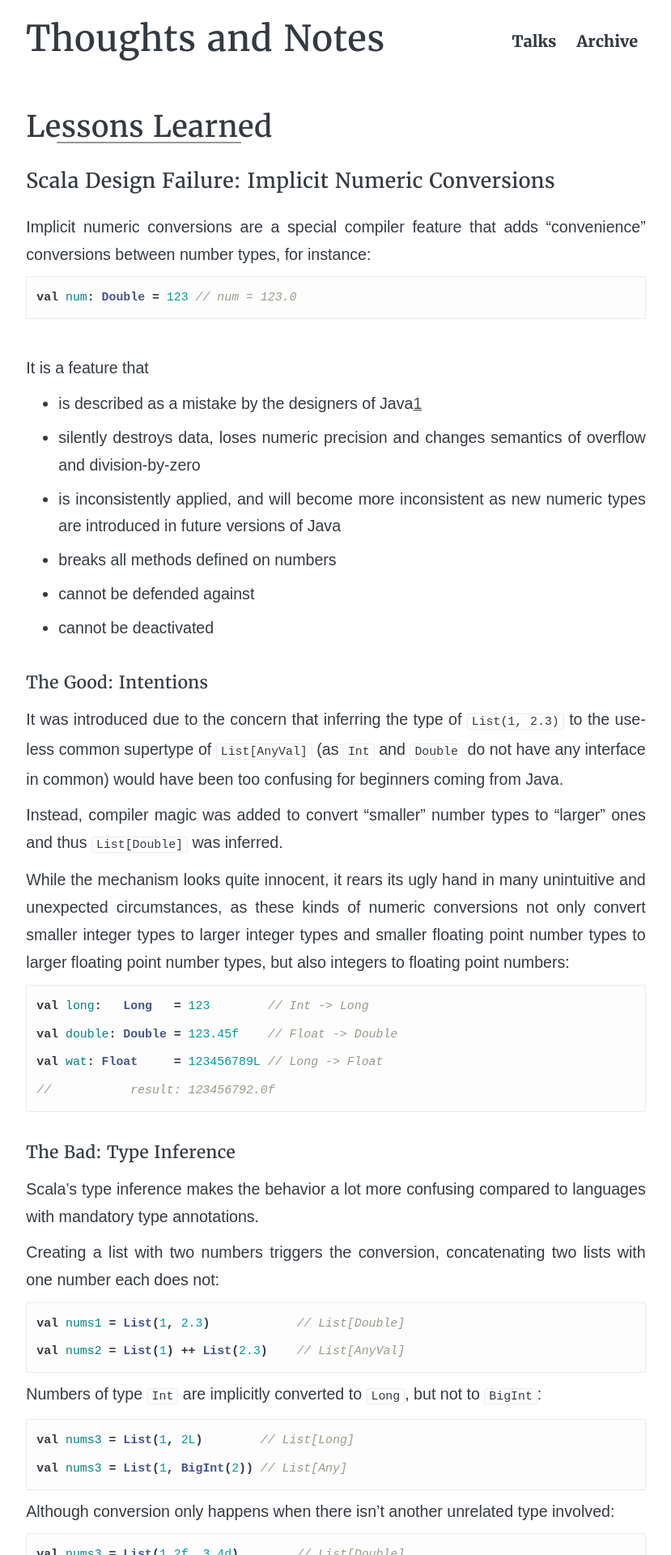
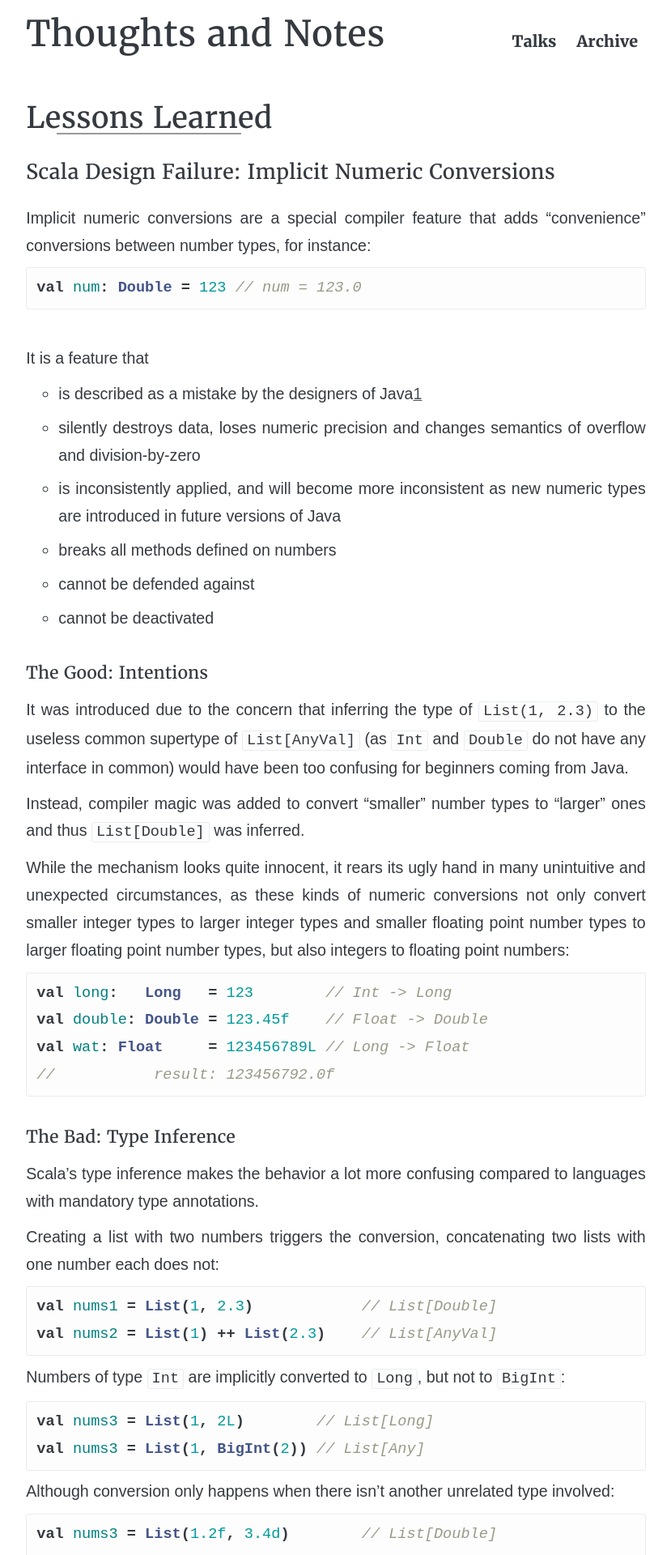
Before and after one commit to soc/soc.me, a Jekyll site: the page built from _lessons-learned/implicit-numeric-conversions.md, in a window 1280 px wide. Shown: the top 1920 px of the page at 81% size, without its empty margins (225-1054 px from the left). Built offline with Jekyll 4.4.1, drawn with Linux system fonts in a browser that asks for light colours; some web fonts are replaced.

Commit message:
Adjust font weight, fix font paths

```diff
--- a/_sass/base/_base.scss
+++ b/_sass/base/_base.scss
@@ -117,6 +117,10 @@
   }
 }
 
+ul {
+  list-style-type: circle;
+}
+
 // List options
 // -------------------------
 
@@ -166,7 +170,6 @@
 blockquote {
   margin-left: $base-line;
   padding-left: $base-line / 2;
-  letter-spacing: -1px;
   border-left: 2px solid $color-grey-medium;
   > :last-child {
     margin-bottom: 0;
@@ -200,7 +203,7 @@
 
 code {
   padding: 1px 5px;
-  font-size-adjust: 0.4;
+  font-size-adjust: 0.5;
 }
 
 pre {
--- a/_sass/config/_fonts.scss
+++ b/_sass/config/_fonts.scss
@@ -63,8 +63,8 @@
     font-stretch: normal;
     text-rendering: optimizeLegibility;
     src: local("Source Sans Pro ExtraLight"),
-         url('WOFF2/TTF/SourceSansPro-ExtraLight.ttf.woff2') format('woff2'),
-         url('WOFF/OTF/SourceSansPro-ExtraLight.otf.woff') format('woff');
+         url('../fonts/SourceSansPro-ExtraLight.otf.woff2') format('woff2'),
+         url('../fonts/SourceSansPro-ExtraLight.otf.woff') format('woff');
 }
 
 @font-face{
@@ -74,8 +74,8 @@
     font-stretch: normal;
     text-rendering: optimizeLegibility;
     src: local("Source Sans Pro ExtraLight Italic"),
-         url('WOFF2/TTF/SourceSansPro-ExtraLight-Italic.ttf.woff2') format('woff2'),
-         url('WOFF/OTF/SourceSansPro-ExtraLight-Italic.otf.woff') format('woff');
+         url('../fonts/SourceSansPro-ExtraLight-Italic.otf.woff2') format('woff2'),
+         url('../fonts/SourceSansPro-ExtraLight-Italic.otf.woff') format('woff');
 }
 
 @font-face{
@@ -85,8 +85,8 @@
     font-stretch: normal;
     text-rendering: optimizeLegibility;
     src: local("Source Sans Pro Light"),
-         url('WOFF2/TTF/SourceSansPro-Light.ttf.woff2') format('woff2'),
-         url('WOFF/OTF/SourceSansPro-Light.otf.woff') format('woff');
+         url('../fonts/SourceSansPro-Light.otf.woff2') format('woff2'),
+         url('../fonts/SourceSansPro-Light.otf.woff') format('woff');
 }
 
 @font-face{
@@ -96,8 +96,8 @@
     font-stretch: normal;
     text-rendering: optimizeLegibility;
     src: local("Source Sans Pro Light Italic"),
-         url('WOFF2/TTF/SourceSansPro-Light-Italic.ttf.woff2') format('woff2'),
-         url('WOFF/OTF/SourceSansPro-Light-Italic.otf.woff') format('woff');
+         url('../fonts/SourceSansPro-Light-Italic.otf.woff2') format('woff2'),
+         url('../fonts/SourceSansPro-Light-Italic.otf.woff') format('woff');
 }
 
 @font-face{
@@ -107,8 +107,8 @@
     font-stretch: normal;
     text-rendering: optimizeLegibility;
     src: local("Source Sans Pro"),
-         url('WOFF2/TTF/SourceSansPro-Regular.ttf.woff2') format('woff2'),
-         url('WOFF/OTF/SourceSansPro-Regular.otf.woff') format('woff');
+         url('../fonts/SourceSansPro-Regular.otf.woff2') format('woff2'),
+         url('../fonts/SourceSansPro-Regular.otf.woff') format('woff');
 }
 
 @font-face{
@@ -118,8 +118,8 @@
     font-stretch: normal;
     text-rendering: optimizeLegibility;
     src: local("Source Sans Pro Italic"),
-         url('WOFF2/TTF/SourceSansPro-Italic.ttf.woff2') format('woff2'),
-         url('WOFF/OTF/SourceSansPro-Italic.otf.woff') format('woff');
+         url('../fonts/SourceSansPro-Italic.otf.woff2') format('woff2'),
+         url('../fonts/SourceSansPro-Italic.otf.woff') format('woff');
 }
 
 @font-face{
@@ -129,8 +129,8 @@
     font-stretch: normal;
     text-rendering: optimizeLegibility;
     src: local("Source Sans Pro SemiBold"),
-         url('WOFF2/TTF/SourceSansPro-Semibold.ttf.woff2') format('woff2'),
-         url('WOFF/OTF/SourceSansPro-Semibold.otf.woff') format('woff');
+         url('../fonts/SourceSansPro-Semibold.otf.woff2') format('woff2'),
+         url('../fonts/SourceSansPro-Semibold.otf.woff') format('woff');
 }
 
 @font-face{
@@ -140,8 +140,8 @@
     font-stretch: normal;
     text-rendering: optimizeLegibility;
     src: local("Source Sans Pro SemiBold Italic"),
-         url('WOFF2/TTF/SourceSansPro-Semibold-Italic.ttf.woff2') format('woff2'),
-         url('WOFF/OTF/SourceSansPro-Semibold-Italic.otf.woff') format('woff');
+         url('../fonts/SourceSansPro-Semibold-Italic.otf.woff2') format('woff2'),
+         url('../fonts/SourceSansPro-Semibold-Italic.otf.woff') format('woff');
 }
 
 @font-face{
@@ -151,8 +151,8 @@
     font-stretch: normal;
     text-rendering: optimizeLegibility;
     src: local("Source Sans Pro Bold"),
-         url('WOFF2/TTF/SourceSansPro-Bold.ttf.woff2') format('woff2'),
-         url('WOFF/OTF/SourceSansPro-Bold.otf.woff') format('woff');
+         url('../fonts/SourceSansPro-Bold.otf.woff2') format('woff2'),
+         url('../fonts/SourceSansPro-Bold.otf.woff') format('woff');
 }
 
 @font-face{
@@ -163,8 +163,8 @@
     text-rendering: optimizeLegibility;
     text-rendering: optimizeLegibility;
     src: local("Source Sans Pro Bold Italic"),
-         url('WOFF2/TTF/SourceSansPro-Bold-Italic.ttf.woff2') format('woff2'),
-         url('WOFF/OTF/SourceSansPro-Bold-Italic.otf.woff') format('woff');
+         url('../fonts/SourceSansPro-Bold-Italic.otf.woff2') format('woff2'),
+         url('../fonts/SourceSansPro-Bold-Italic.otf.woff') format('woff');
 }
 
 @font-face{
@@ -175,8 +175,8 @@
     text-rendering: optimizeLegibility;
     text-rendering: optimizeLegibility;
     src: local("Source Sans Pro Black"),
-         url('WOFF2/TTF/SourceSansPro-Black.ttf.woff2') format('woff2'),
-         url('WOFF/OTF/SourceSansPro-Black.otf.woff') format('woff');
+         url('../fonts/SourceSansPro-Black.otf.woff2') format('woff2'),
+         url('../fonts/SourceSansPro-Black.otf.woff') format('woff');
 }
 
 @font-face{
@@ -187,6 +187,6 @@
     text-rendering: optimizeLegibility;
     text-rendering: optimizeLegibility;
     src: local("Source Sans Pro Black Italic"),
-         url('WOFF2/TTF/SourceSansPro-Black-Italic.ttf.woff2') format('woff2'),
-         url('WOFF/OTF/SourceSansPro-Black-Italic.otf.woff') format('woff');
+         url('../fonts/SourceSansPro-Black-Italic.otf.woff2') format('woff2'),
+         url('../fonts/SourceSansPro-Black-Italic.otf.woff') format('woff');
 }
--- a/_sass/config/_typography.scss
+++ b/_sass/config/_typography.scss
@@ -14,8 +14,8 @@
   font-family: monospace;
 }
 
-$ratio:                   1.20;
-$base:                    1;
+$ratio:                   1.2;
+$base:                    1.0;
 $base-em:                 $base * 0.9em;
 $base-px:                 $base * 8px;
 
@@ -77,9 +77,9 @@
 @media #{$medium-up} {
   body {
     font-size: $base-em * $ms0;
-    font-weight: 300;
     @include csslock-fontsize($medium,$large,$ms0,$ms1);
     line-height: $base * $ms3;
+    font-weight: 300;
   }
 }
 
--- a/_sass/object/_header.scss
+++ b/_sass/object/_header.scss
@@ -35,6 +35,7 @@
       margin: 0 auto;
       font-size: $base-em * $ms5;
     }
+    line-height: $ms2;
     font-weight: 500;
     text-align: center;
     text-shadow:
--- a/_sass/object/_posts.scss
+++ b/_sass/object/_posts.scss
@@ -21,6 +21,5 @@
   padding-top: $base-line;
   margin-bottom: $base-line;
   font-size: $base-em;
-  letter-spacing: -1px;
   border-top: 2px solid $color-grey-medium;
 }
```
